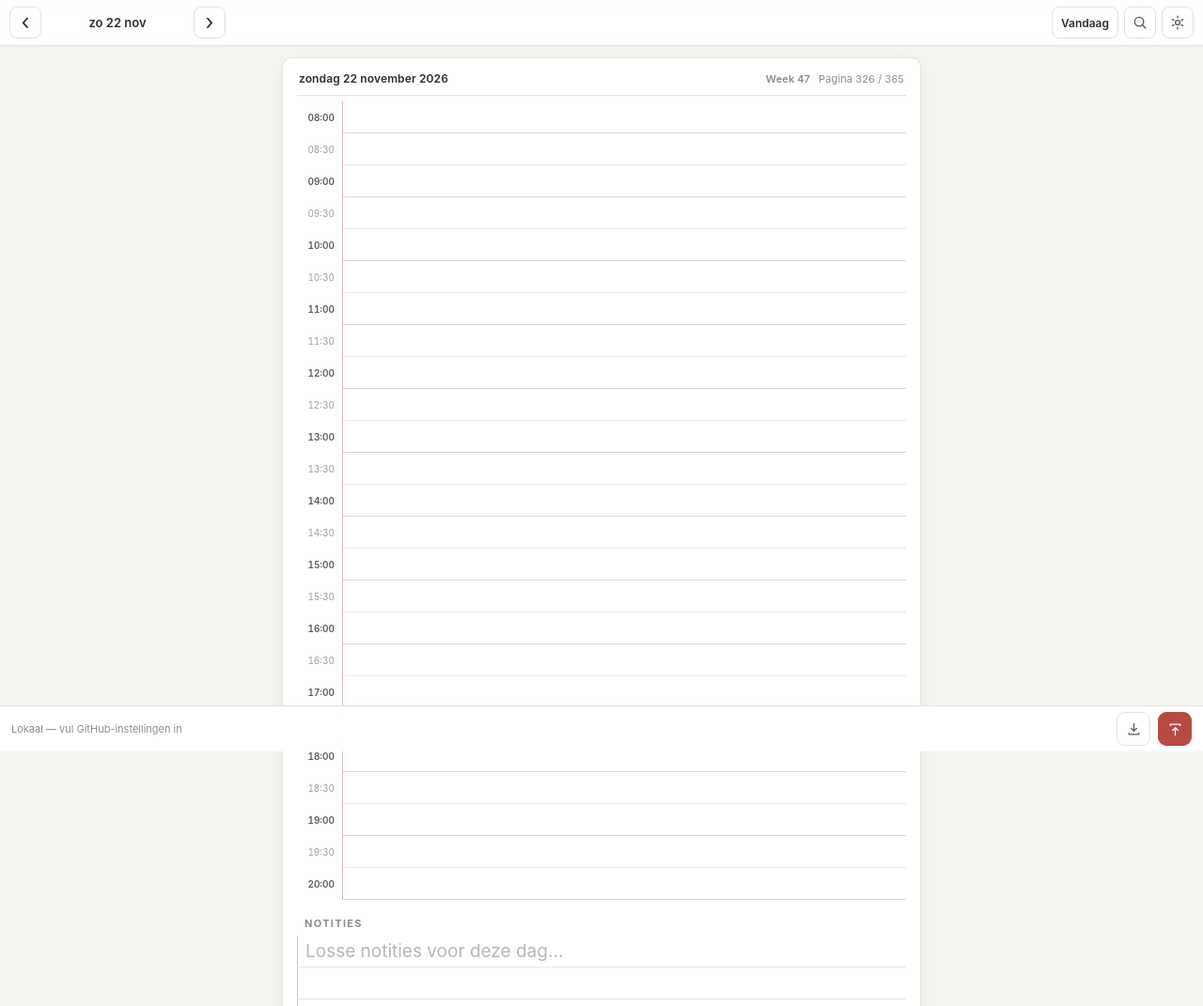
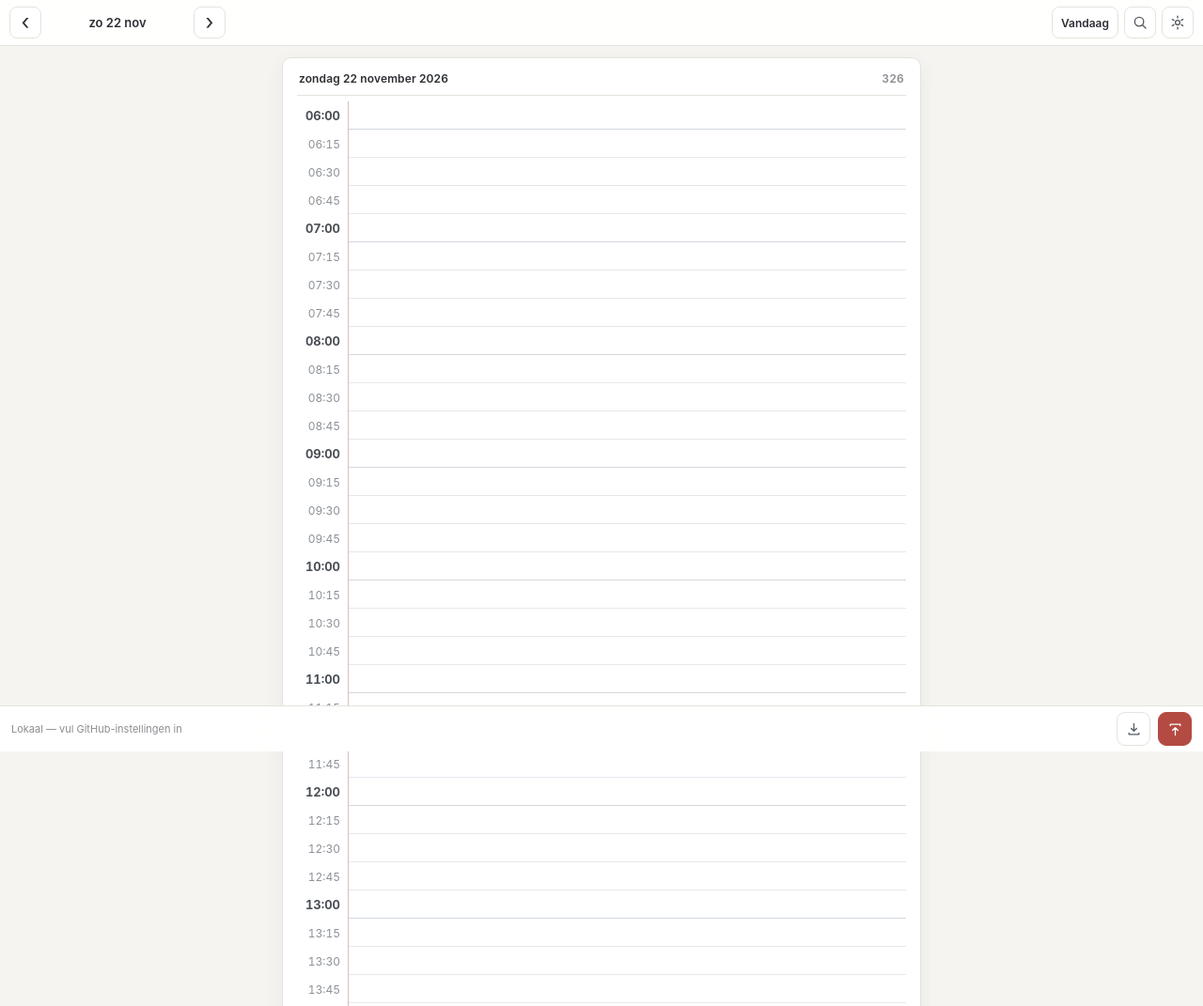
Before and after one commit to toshalbir/notities, a plain HTML site: page index.html in a window 1280 px wide. Shown: the top 1071 px of the page at 94% size. Drawn offline with Linux system fonts and the light colour scheme; a web font is replaced by a local one.

Commit message:
Add files via upload

```diff
--- a/app.js
+++ b/app.js
@@ -14,9 +14,8 @@
 
   const TIMES = [];
   const pad = (n) => String(n).padStart(2, '0');
-  for (let hour = 8; hour <= 20; hour += 1) {
-    TIMES.push(`${pad(hour)}:00`);
-    if (hour < 20) TIMES.push(`${pad(hour)}:30`);
+  for (let minutes = 6 * 60; minutes <= 20 * 60; minutes += 15) {
+    TIMES.push(`${pad(Math.floor(minutes / 60))}:${pad(minutes % 60)}`);
   }
 
   const $ = (id) => document.getElementById(id);
@@ -25,7 +24,6 @@
     dateShort: $('date-short'),
     pageDate: $('page-date'),
     pageNum: $('page-num'),
-    weekNum: $('week-num'),
     timeCol: $('time-col'),
     slotCol: $('slot-col'),
     notesInput: $('notes-input'),
@@ -66,18 +64,6 @@
   function dayOfYear(date) {
     const year = date.getFullYear();
     return Math.round((Date.UTC(year, date.getMonth(), date.getDate()) - Date.UTC(year, 0, 0)) / 86400000);
-  }
-
-  function daysInYear(year) {
-    return ((year % 4 === 0 && year % 100 !== 0) || year % 400 === 0) ? 366 : 365;
-  }
-
-  function isoWeek(date) {
-    const day = new Date(Date.UTC(date.getFullYear(), date.getMonth(), date.getDate()));
-    const weekday = day.getUTCDay() || 7;
-    day.setUTCDate(day.getUTCDate() + 4 - weekday);
-    const yearStart = new Date(Date.UTC(day.getUTCFullYear(), 0, 1));
-    return Math.ceil(((day - yearStart) / 86400000 + 1) / 7);
   }
 
   /* ---------- Gegevens ---------- */
@@ -251,8 +237,7 @@
     el.datePicker.value = currentKey;
     el.dateShort.textContent = shortDate(date);
     el.pageDate.textContent = `${WEEKDAYS[date.getDay()]} ${longDate(date)}`;
-    el.pageNum.textContent = `Pagina ${dayOfYear(date)} / ${daysInYear(date.getFullYear())}`;
-    el.weekNum.textContent = `Week ${isoWeek(date)}`;
+    el.pageNum.textContent = String(dayOfYear(date));
     for (const time of TIMES) slotInputs[time].value = entry.slots[time] || '';
     el.notesInput.value = entry.notes || '';
     autoGrowNotes();
--- a/index.html
+++ b/index.html
@@ -37,10 +37,7 @@
       <article class="page" aria-label="Agendapagina voor deze dag">
         <header class="page-head">
           <span id="page-date">zondag 22 november 2026</span>
-          <span class="page-meta">
-            <span id="week-num">Week 48</span>
-            <span class="page-num" id="page-num">326 / 365</span>
-          </span>
+          <span class="page-num" id="page-num">326</span>
         </header>
 
         <div class="agenda">
--- a/styles.css
+++ b/styles.css
@@ -119,33 +119,31 @@ button { cursor: pointer; }
   font-weight: 600;
   letter-spacing: 0.01em;
 }
-.page-meta { display: flex; align-items: baseline; gap: 9px; white-space: nowrap; }
-#week-num { font-size: 11px; font-weight: 600; color: var(--muted); }
-.page-num { font-size: 11px; font-weight: 400; color: var(--muted); }
+.page-num { font-size: 12px; font-weight: 600; font-variant-numeric: tabular-nums; color: var(--muted); }
 
 /* ---------- Tijdgrid ---------- */
 .agenda {
   display: grid;
-  grid-template-columns: 48px minmax(0, 1fr);
+  grid-template-columns: 54px minmax(0, 1fr);
   margin-top: 6px;
 }
 .time-col { padding-top: 0; }
 .time {
-  height: 34px;
+  height: 30px;
   display: flex;
   align-items: center;
   justify-content: flex-end;
   padding-right: 8px;
-  font-size: 10px;
+  font-size: 12px;
   font-variant-numeric: tabular-nums;
-  color: #9b9fa4;
+  color: #8b9096;
 }
-.time.hour { color: #555b61; font-weight: 600; }
+.time.hour { color: #4b5056; font-weight: 700; font-size: 13px; }
 .slot-col { border-left: 1px solid var(--margin); min-width: 0; }
 .slot {
   display: block;
   width: 100%;
-  height: 34px;
+  height: 30px;
   margin: 0;
   padding: 0 8px;
   border: 0;
@@ -154,7 +152,7 @@ button { cursor: pointer; }
   background: transparent;
   color: var(--ink);
   font-size: 18px;
-  line-height: 34px;
+  line-height: 30px;
   outline: 0;
   text-overflow: ellipsis;
 }
--- a/sw.js
+++ b/sw.js
@@ -1,4 +1,4 @@
-const CACHE_NAME = 'notities-shell-v4';
+const CACHE_NAME = 'notities-shell-v5';
 
 const APP_SHELL = [
   './',
```
Also changed, not shown: 1 other file.
